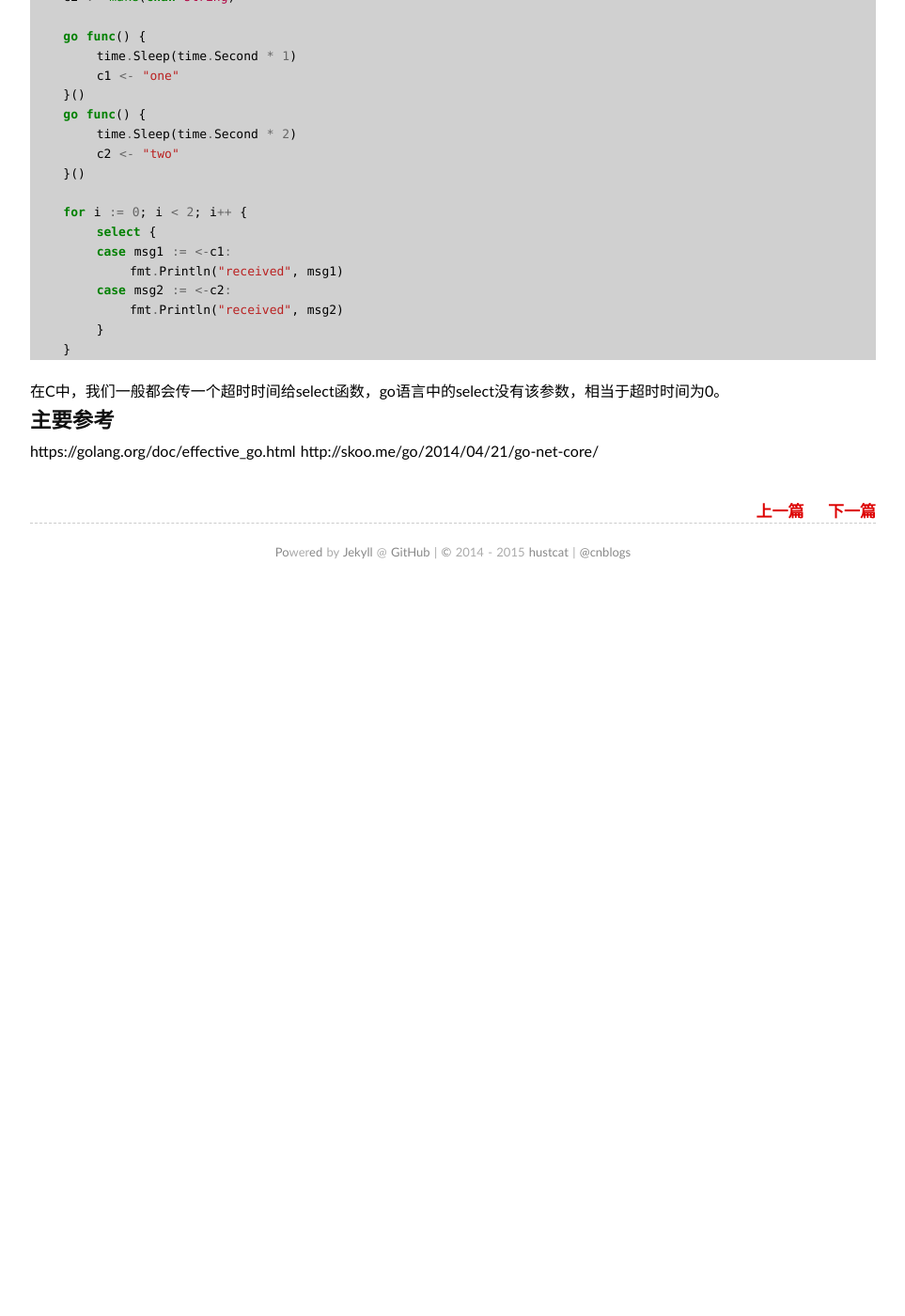
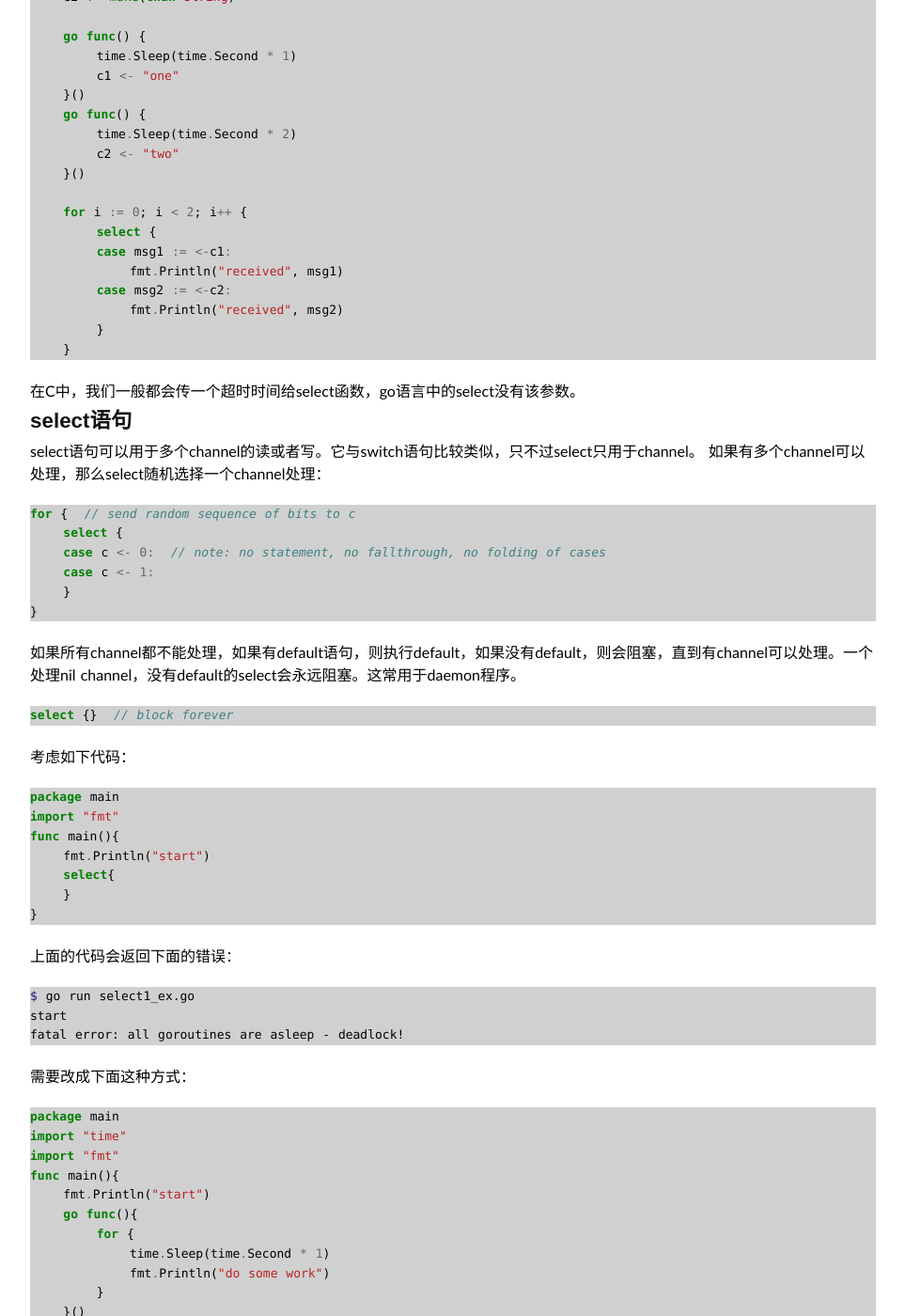
Before and after one commit to hustcat/hustcat.github.io, a Jekyll site: the page built from _posts/2014-11-1-channel.md, in a window 1280 px wide and 1400 px high, scrolled down 4177 px. Shown: the whole window at 94% size, without its empty margins (158-1121 px from the left). Built offline with Jekyll 4.4.1, drawn with Linux system fonts in a browser that asks for light colours; some web fonts are replaced; Markdown is read by kramdown in place of the engine named in the settings; comment, search, counter and statistics services are not loaded; before the commit the page ends 4807 px from its top, so only the background shows below that; some of the changed text lies outside the part shown.

Commit message:
update go channel

````diff
--- a/_posts/2014-11-1-channel.md
+++ b/_posts/2014-11-1-channel.md
@@ -224,10 +224,99 @@ func handle(queue chan *Request) {
         }
     }
 ```
-在C中，我们一般都会传一个超时时间给select函数，go语言中的select没有该参数，相当于超时时间为0。
+在C中，我们一般都会传一个超时时间给select函数，go语言中的select没有该参数。
+
+select语句
+------
+
+select语句可以用于多个channel的读或者写。它与switch语句比较类似，只不过select只用于channel。
+如果有多个channel可以处理，那么select随机选择一个channel处理：
+
+```go
+for {  // send random sequence of bits to c
+    select {
+    case c <- 0:  // note: no statement, no fallthrough, no folding of cases
+    case c <- 1:
+    }
+}
+```
+
+如果所有channel都不能处理，如果有default语句，则执行default，如果没有default，则会阻塞，直到有channel可以处理。一个处理nil channel，没有default的select会永远阻塞。这常用于daemon程序。
+
+```go
+select {}  // block forever
+```
+
+考虑如下代码：
+
+```go
+package main
+import "fmt"
+func main(){
+    fmt.Println("start")
+    select{
+    }
+}
+```
+
+上面的代码会返回下面的错误：
+
+```bash
+$ go run select1_ex.go
+start
+fatal error: all goroutines are asleep - deadlock!
+```
+
+需要改成下面这种方式：
+
+```go
+package main
+import "time"
+import "fmt"
+func main(){
+    fmt.Println("start")
+    go func(){
+        for {
+            time.Sleep(time.Second * 1)
+            fmt.Println("do some work")
+        }
+    }()
+
+    select{
+    }
+}
+```
+
+参考[golang spec: Select statements](https://golang.org/ref/spec#Select_statements)。
+
+超时
+------
+
+由于select本身并不支持超时，我们需要额外的手段来模拟超时：
+
+```go
+timeout := make(chan bool, 1)
+go func() {
+    time.Sleep(1 * time.Second)
+    timeout <- true
+}()
+
+select {
+case <-ch:
+    // a read from ch has occurred
+case <-timeout:
+    // the read from ch has timed out
+}
+```
+
+我们可以通过一个单独的timeout channel和goroutine来实现超时机制。
 
 
-主要参考
+相关资料
 ------
-https://golang.org/doc/effective_go.html
-http://skoo.me/go/2014/04/21/go-net-core/
+
+* [Go Concurrency Patterns: Timing out, moving on](http://blog.golang.org/go-concurrency-patterns-timing-out-and)
+* [effective go](https://golang.org/doc/effective_go.html)
+* [深入讨论channel timeout](http://skoo.me/go/2014/07/09/channel-timeout/)
+* [Golang channels tutorial](http://guzalexander.com/2013/12/06/golang-channels-tutorial.html)
+* [golang的select典型用法](http://yanyiwu.com/work/2014/11/08/golang-select-typical-usage.html)
````
